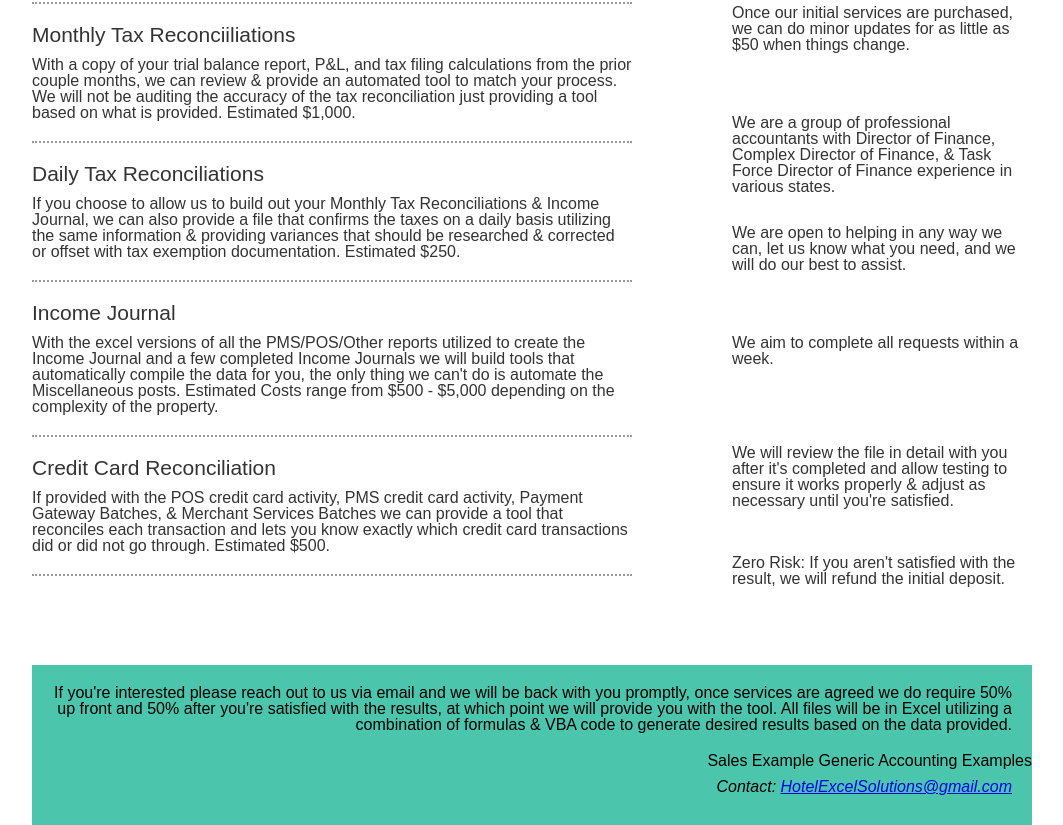
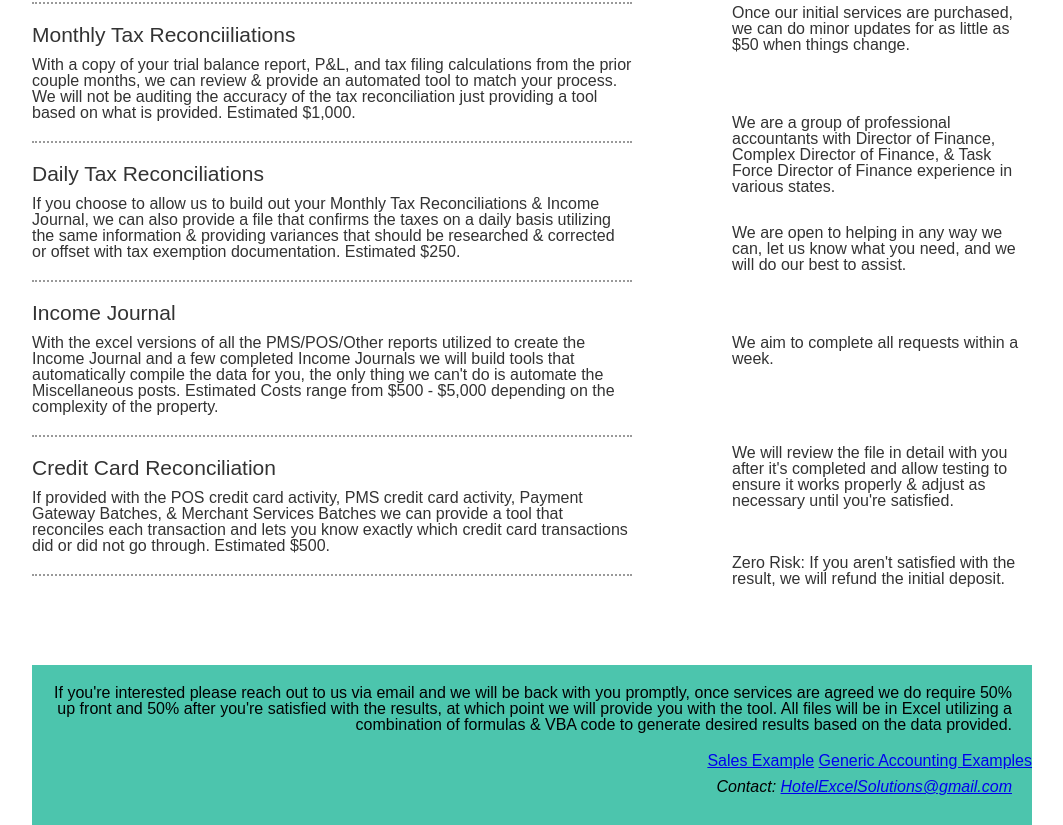
Before and after one commit to HotelExcelSolutions/HotelExcelSolutions, a plain HTML site: page index.html in a window 1280 px wide. Shown: the part 381-1206 px from the top of the page, without its empty margins (108-1171 px from the left). Drawn offline with Linux system fonts and the light colour scheme; a script that the page names is missing.

Commit message:
Update index.html

```diff
--- a/index.html
+++ b/index.html
@@ -52,8 +52,8 @@
 	</section>
 	<footer>
 		<p>If you're interested please reach out to us via email and we will be back with you promptly, once services are agreed we do require 50% up front and 50% after you're satisfied with the results, at which point we will provide you with the tool. All files will be in Excel utilizing a combination of formulas & VBA code to generate desired results based on the data provided.</p>
-		<A hred="https://www.youtube.com/watch?v=sI2TtWas6jk">Sales Example</A>
-		<A hred="https://www.youtube.com/watch?v=2QDO5ViDmw8&t=15s">Generic Accounting Examples</A>
+		<A href="https://www.youtube.com/watch?v=sI2TtWas6jk">Sales Example</A>
+		<A href="https://www.youtube.com/watch?v=2QDO5ViDmw8&t=15s">Generic Accounting Examples</A>
 		<address>
 			Contact: <a href="mailto:hotelexcelsolutions@gmail.com">HotelExcelSolutions@gmail.com</a>
 		</address>
```
